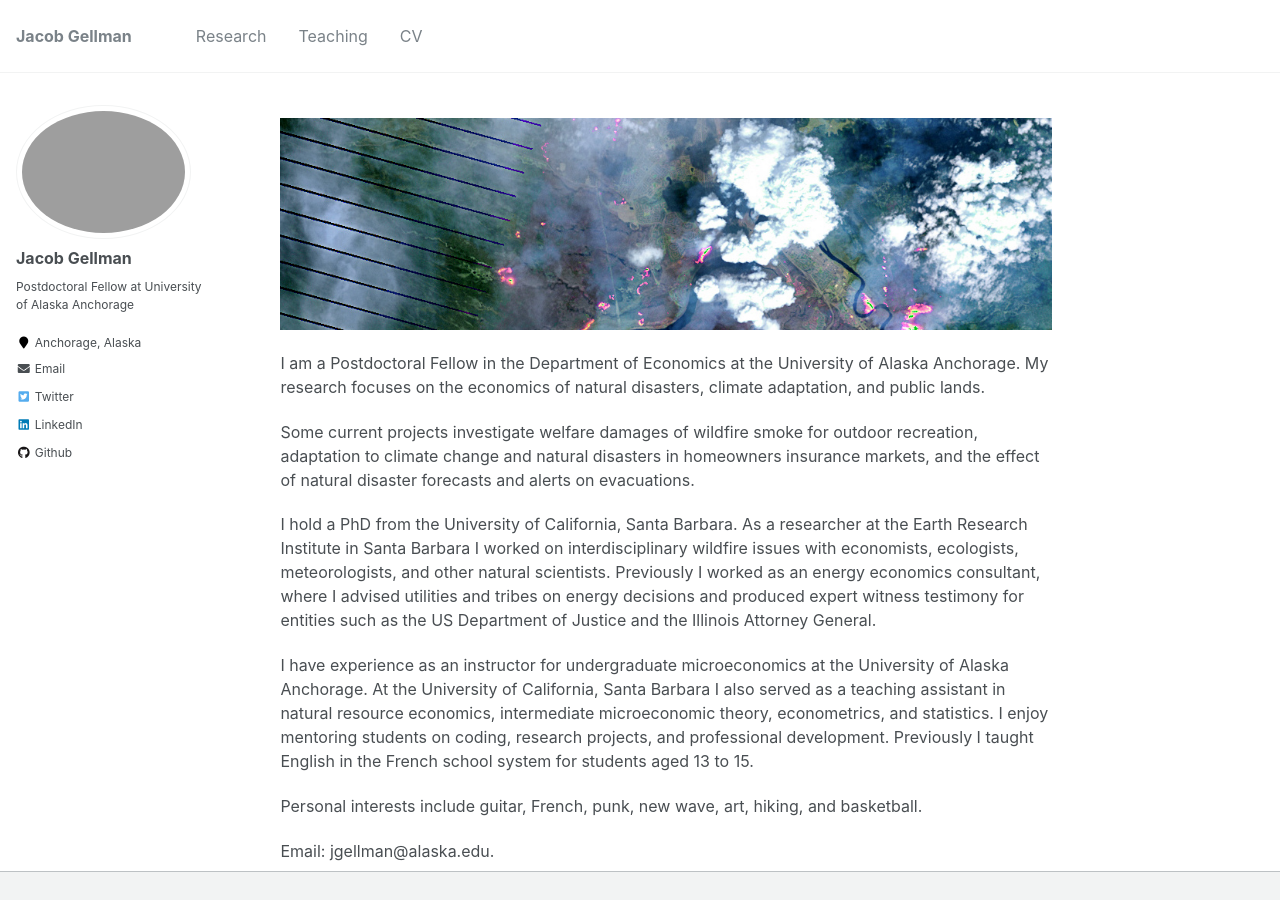
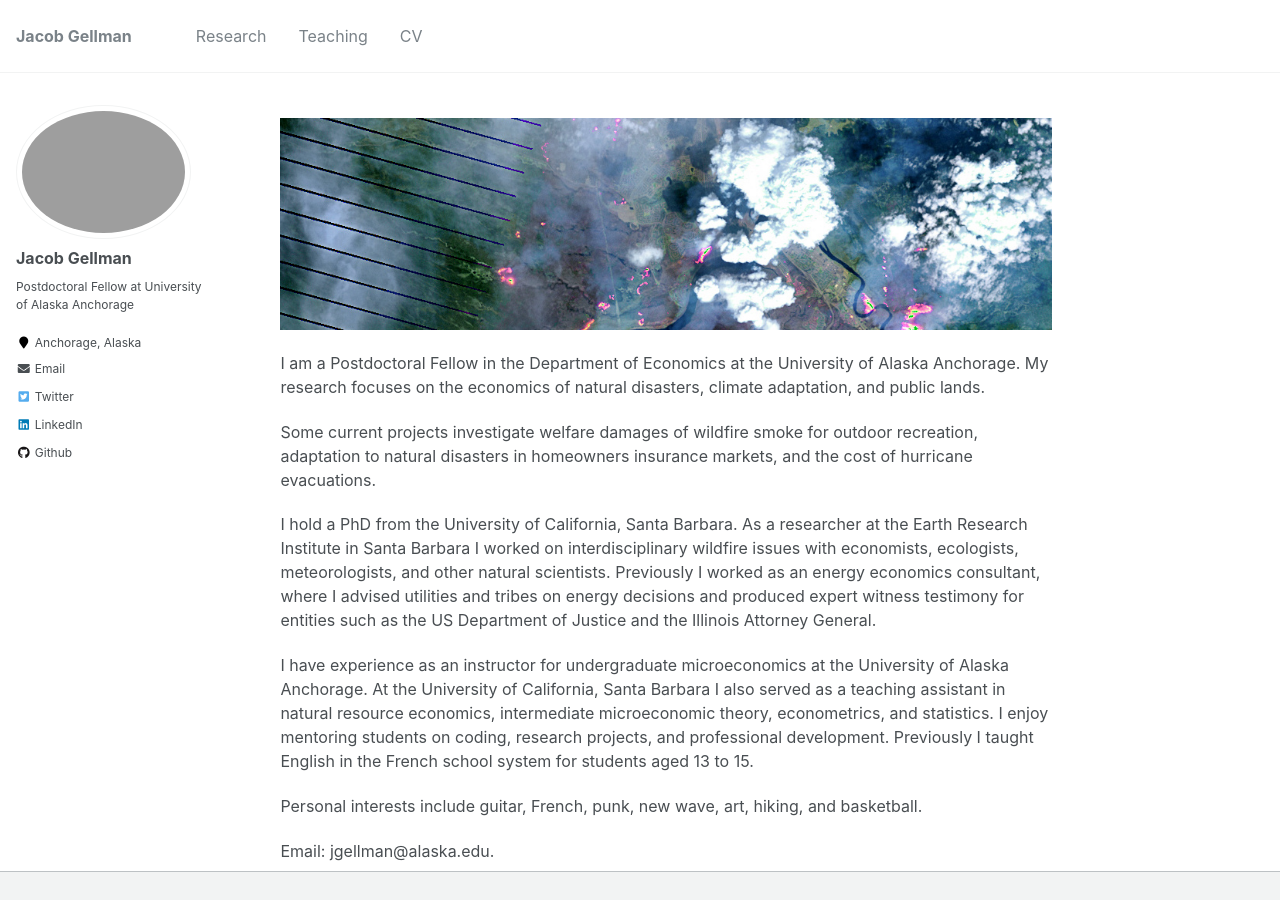
Before and after one commit to jacobgellman/jacobgellman.github.io, a Jekyll site: the page built from _pages/about.md, in a window 1280 px wide and 1052 px high, cut to the strip 0-900 px from the top of the window. Built offline with Jekyll 4.4.1, drawn with Linux system fonts in a browser that asks for light colours.

Commit message:
About page update

```diff
--- a/_pages/about.md
+++ b/_pages/about.md
@@ -11,7 +11,7 @@ redirect_from:
 
 I am a Postdoctoral Fellow in the Department of Economics at the University of Alaska Anchorage. My research focuses on the economics of natural disasters, climate adaptation, and public lands.
 
-Some current projects investigate welfare damages of wildfire smoke for outdoor recreation, adaptation to climate change and natural disasters in homeowners insurance markets, and the effect of natural disaster forecasts and alerts on evacuations.
+Some current projects investigate welfare damages of wildfire smoke for outdoor recreation, adaptation to natural disasters in homeowners insurance markets, and the cost of hurricane evacuations.
 
 I hold a PhD from the University of California, Santa Barbara. As a researcher at the Earth Research Institute in Santa Barbara I worked on interdisciplinary wildfire issues with economists, ecologists, meteorologists, and other natural scientists. Previously I worked as an energy economics consultant, where I advised utilities and tribes on energy decisions and produced expert witness testimony for entities such as the US Department of Justice and the Illinois Attorney General.
 
```
